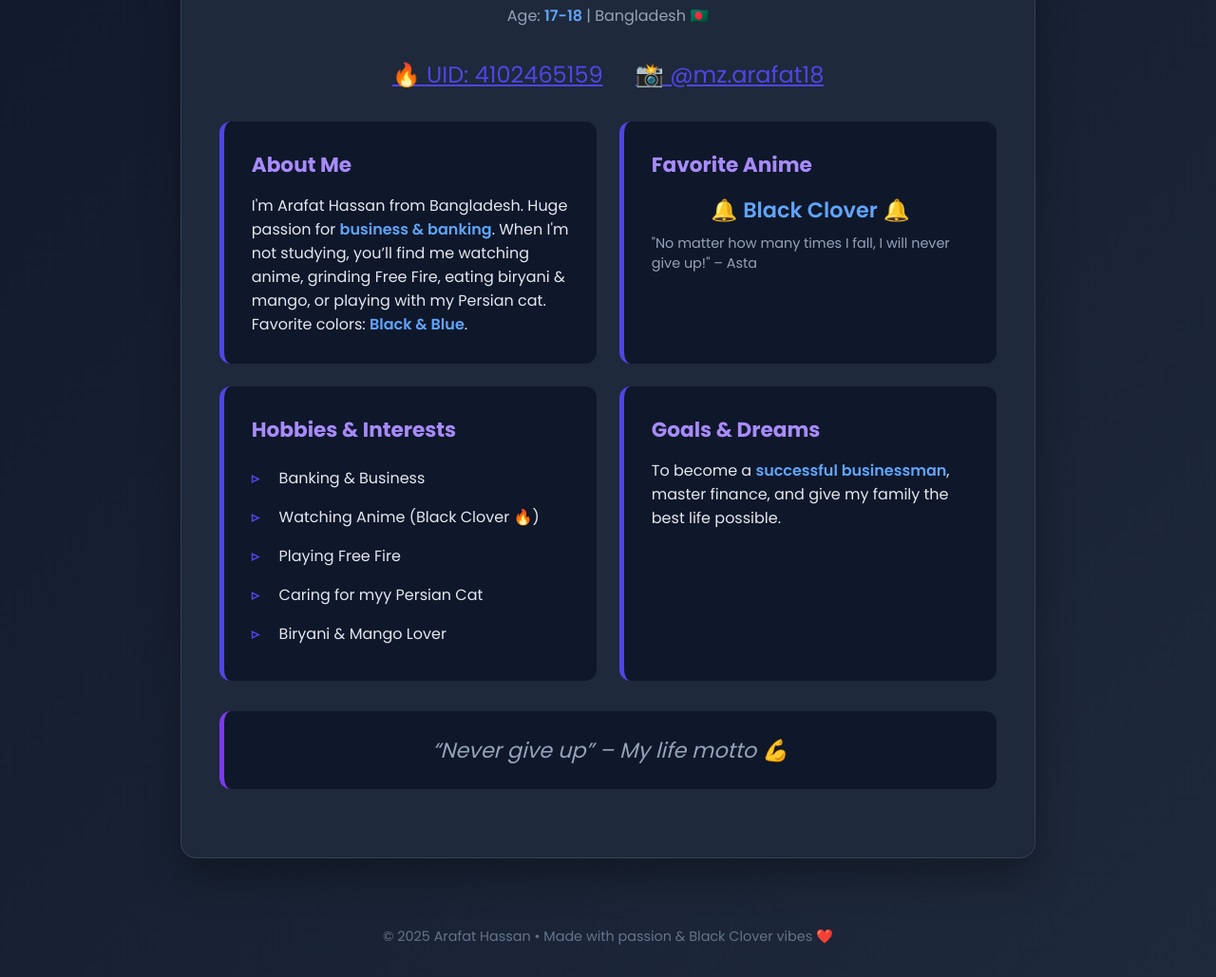
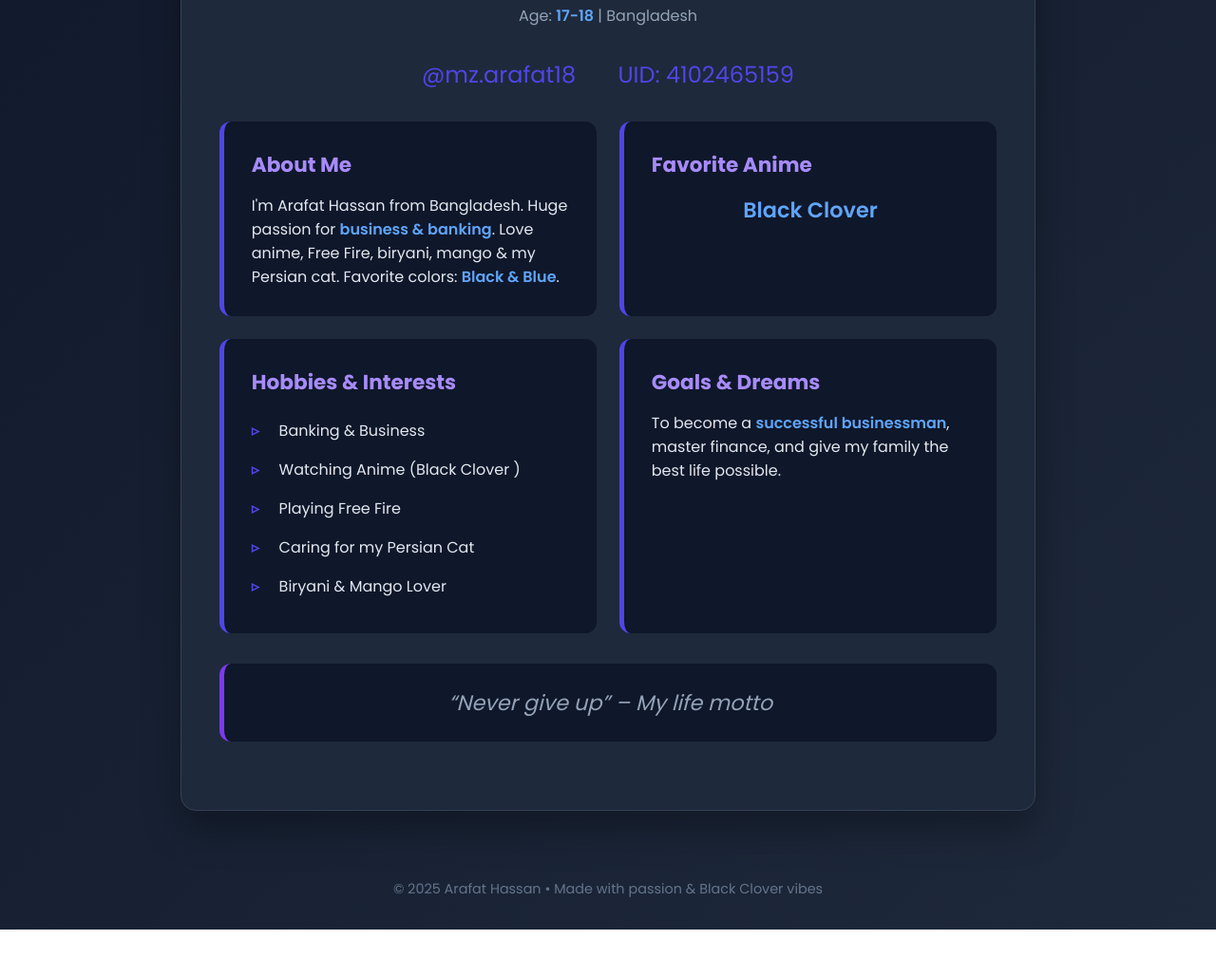
Before and after one commit to drstoneup/arafathassan.github.io, a plain HTML site: page index.html in a window 1280 px wide. Shown: the part 516-1545 px from the top of the page at 95% size. After the commit the page ends 1495 px from the top, so only its background shows below. Drawn offline with Linux system fonts and the light colour scheme.

Commit message:
Update index.html

```diff
--- a/index.html
+++ b/index.html
@@ -19,11 +19,7 @@
       text-align: center;
       box-shadow: 0 10px 30px rgba(79, 70, 229, 0.4);
     }
-    header h1 {
-      font-size: 2.8rem;
-      font-weight: 700;
-      color: white;
-    }
+    header h1 { font-size: 2.8rem; font-weight: 700; color: white; }
     .container {
       max-width: 900px;
       margin: 2.5rem auto;
@@ -34,146 +30,44 @@
       border: 1px solid #334155;
     }
     .profile-pic {
-      width: 180px;
-      height: 180px;
-      border-radius: 50%;
-      object-fit: cover;
-      display: block;
-      margin: 0 auto 1.5rem;
-      border: 6px solid #4f46e5;
-      box-shadow: 0 0 40px rgba(79, 70, 229, 0.6);
+      width: 180px; height: 180px; border-radius: 50%; object-fit: cover;
+      display: block; margin: 0 auto 1.5rem;
+      border: 6px solid #4f46e5; box-shadow: 0 0 40px rgba(79, 70, 229, 0.6);
     }
-    h2 {
-      text-align: center;
-      font-size: 2rem;
-      margin: 1.5rem 0;
-      color: #c4b5fd;
-    }
-    .info-grid {
-      display: grid;
-      grid-template-columns: repeat(auto-fit, minmax(260px, 1fr));
-      gap: 1.5rem;
-      margin: 2rem 0;
-    }
-    .card {
-      background: #0f172a;
-      padding: 1.8rem;
-      border-radius: 12px;
-      border-left: 5px solid #4f46e5;
-      transition: transform 0.3s;
-    }
+    h2 { text-align: center; font-size: 2rem; margin: 1.5rem 0; color: #c4b5fd; }
+    .info-grid { display: grid; grid-template-columns: repeat(auto-fit, minmax(260px, 1fr)); gap: 1.5rem; margin: 2rem 0; }
+    .card { background: #0f172a; padding: 1.8rem; border-radius: 12px; border-left: 5px solid #4f46e5; transition: transform 0.3s; }
     .card:hover { transform: translateY(-8px); }
-    .card h3 {
-      color: #a78bfa;
-      margin-bottom: 0.9rem;
-      font-size: 1.35rem;
-    }
+    .card h3 { color: #a78bfa; margin-bottom: 0.9rem; font-size: 1.35rem; }
     ul { list-style: none; }
-    ul li {
-      padding: 0.5rem 0;
-      position: relative;
-      padding-left: 1.8rem;
-    }
-    ul li::before {
-      content: "▹";
-      color: #4f46e5;
-      position: absolute;
-      left: 0;
-      font-weight: bold;
-    }
+    ul li { padding: 0.5rem 0; position: relative; padding-left: 1.8rem; }
+    ul li::before { content: "▹"; color: #4f46e5; position: absolute; left: 0; font-weight: bold; }
     .highlight { color: #60a5fa; font-weight: 600; }
-    .social-links {
-      text-align: center;
-      margin: 2rem 0;
-    }
-    .social-links a {
-      color: #4f46e5;
-      font-size: 1.5rem;
-      margin: 0 15px;
-      transition: 0.3s;
-    }
-    .social-links a:hover { color: #a78bfa; transform: scale(1.2); }
-    .quote {
-      text-align: center;
-      font-size: 1.4rem;
-      font-style: italic;
-      color: #94a3b8;
-      margin: 2rem 0;
-      padding: 1.5rem;
-      background: #0f172a;
-      border-radius: 12px;
-      border-left: 5px solid #7c3aed;
-    }
-    footer {
-      text-align: center;
-      padding: 2rem;
-      color: #64748b;
-      font-size: 0.9rem;
-    }
+    .social-links { text-align: center; margin: 2rem 0; }
+    .social-links a { color: #4f46e5; font-size: 1.5rem; margin: 0 20px; text-decoration: none; }
+    .social-links a:hover { color: #a78bfa; transform: scale(1.3); }
+    .quote { text-align: center; font-size: 1.4rem; font-style: italic; color: #94a3b8; margin: 2rem 0; padding: 1.5rem; background: #0f172a; border-radius: 12px; border-left: 5px solid #7c3aed; }
+    footer { text-align: center; padding: 2rem; color: #64748b; font-size: 0.9rem; }
   </style>
 </head>
 <body>
-
-<header>
-  <h1>Arafat Hassan</h1>
-</header>
-
+<header><h1>Arafat Hassan</h1></header>
 <div class="container">
   <img class="profile-pic" src="https://i.postimg.cc/rF95KC41/441238573-2138594123152029-7565825474761951545-n.jpg" alt="Arafat Hassan">
-
   <h2>Arafat Hassan</h2>
-  <p style="text-align:center; color:#94a3b8;">Age: <span class="highlight">17-18</span> | Bangladesh 🇧🇩</p>
-
+  <p style="text-align:center; color:#94a3b8;">Age: <span class="highlight">17-18</span> | Bangladesh </p>
   <div class="social-links">
-    <a href="https://www.freefire.com" target="_blank" title="Free Fire UID">🔥 UID: 4102465159</a>
-    <a href="https://instagram.com/mz.arafat18" target="_blank" title="Instagram">📸 @mz.arafat18</a>
+    <a href="https://www.instagram.com/mz.arafat18" target="_blank"> @mz.arafat18</a>
+    <a href="https://freefire.com" target="_blank"> UID: 4102465159</a>
   </div>
-
   <div class="info-grid">
-    <div class="card">
-      <h3>About Me</h3>
-      <p>
-        I'm Arafat Hassan from Bangladesh. Huge passion for <span class="highlight">business & banking</span>.
-        When I'm not studying, you’ll find me watching anime, grinding Free Fire,
-        eating biryani & mango, or playing with my Persian cat.
-        Favorite colors: <span class="highlight">Black & Blue</span>.
-      </p>
-    </div>
-
-    <div class="card">
-      <h3>Favorite Anime</h3>
-      <p style="font-size:1.4rem; text-align:center;">🔔 <span class="highlight">Black Clover</span> 🔔</p>
-      <p style="font-size:0.9rem; margin-top:8px; color:#94a3b8;">"No matter how many times I fall, I will never give up!" – Asta</p>
-    </div>
-
-    <div class="card">
-      <h3>Hobbies & Interests</h3>
-      <ul>
-        <li>Banking & Business</li>
-        <li>Watching Anime (Black Clover 🔥)</li>
-        <li>Playing Free Fire</li>
-        <li>Caring for myy Persian Cat</li>
-        <li>Biryani & Mango Lover</li>
-      </ul>
-    </div>
-
-    <div class="card">
-      <h3>Goals & Dreams</h3>
-      <p>
-        To become a <span class="highlight">successful businessman</span>, master finance,
-        and give my family the best life possible.
-      </p>
-    </div>
+    <div class="card"><h3>About Me</h3><p>I'm Arafat Hassan from Bangladesh. Huge passion for <span class="highlight">business & banking</span>. Love anime, Free Fire, biryani, mango & my Persian cat. Favorite colors: <span class="highlight">Black & Blue</span>.</p></div>
+    <div class="card"><h3>Favorite Anime</h3><p style="font-size:1.4rem; text-align:center;"> <span class="highlight">Black Clover</span></p></div>
+    <div class="card"><h3>Hobbies & Interests</h3><ul><li>Banking & Business</li><li>Watching Anime (Black Clover )</li><li>Playing Free Fire</li><li>Caring for my Persian Cat</li><li>Biryani & Mango Lover</li></ul></div>
+    <div class="card"><h3>Goals & Dreams</h3><p>To become a <span class="highlight">successful businessman</span>, master finance, and give my family the best life possible.</p></div>
   </div>
-
-  <div class="quote">
-    “Never give up” – My life motto 💪
-  </div>
+  <div class="quote">“Never give up” – My life motto </div>
 </div>
-
-<footer>
-  © 2025 Arafat Hassan • Made with passion & Black Clover vibes ❤️
-</footer>
-
+<footer>© 2025 Arafat Hassan • Made with passion & Black Clover vibes </footer>
 </body>
-  </html>
+</html>
```
